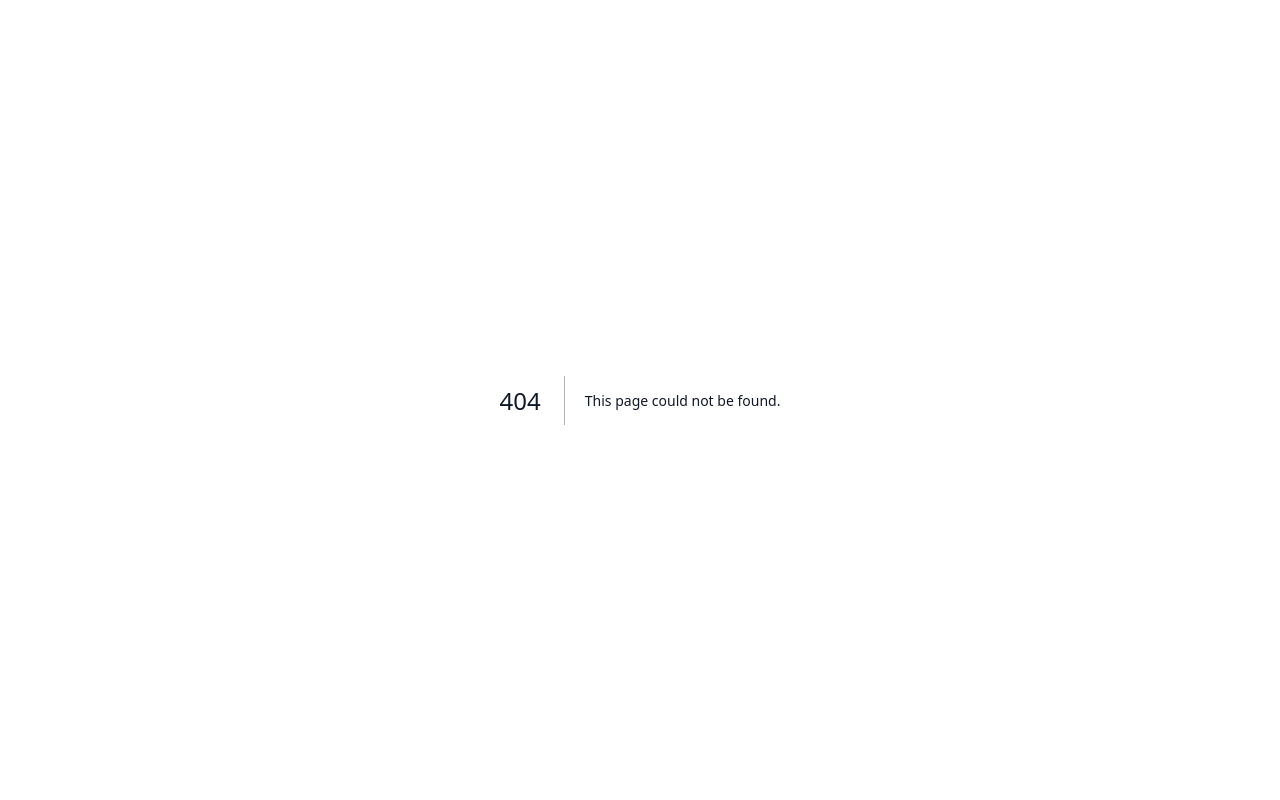
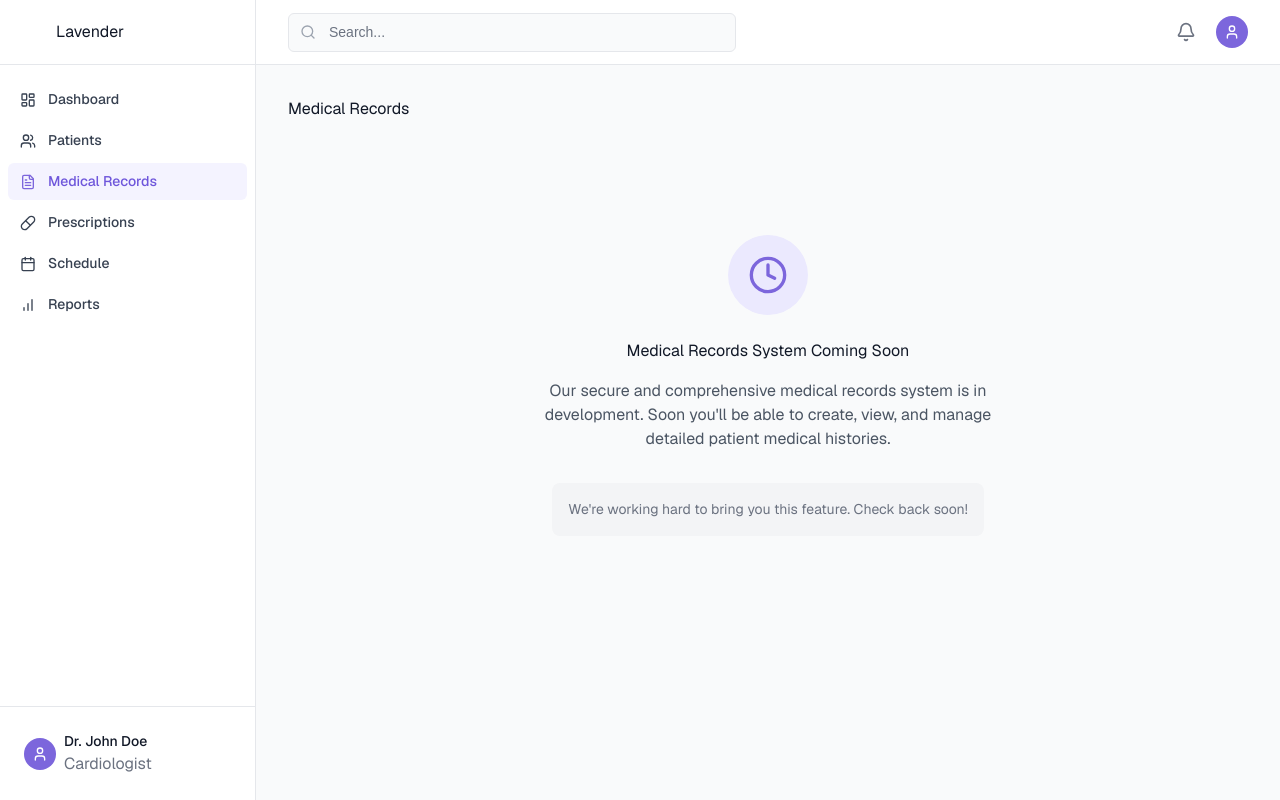
Before and after one commit to fisayorotibi/health-project, a Next.js app: page /medical-records in a window 1280 px wide. Before the commit this address had no page. Built offline with nearby package versions, Linux system fonts and the light colour scheme.

Commit message:
Add Coming Soon pages for unimplemented features

```diff
--- /dev/null
+++ b/src/app/medical-records/page.tsx
@@ -0,0 +1,37 @@
+'use client';
+
+import React, { useState, useEffect } from 'react';
+import dynamic from 'next/dynamic';
+import { Heading1 } from '@/components/ui/typography';
+
+// Dynamically import components that use browser APIs
+const DashboardLayout = dynamic(() => import('@/components/layout/DashboardLayout'), { ssr: false });
+const ComingSoon = dynamic(() => import('@/components/ui/ComingSoon'), { ssr: false });
+
+export default function MedicalRecordsPage() {
+  const [isMounted, setIsMounted] = useState(false);
+
+  useEffect(() => {
+    setIsMounted(true);
+  }, []);
+
+  // Prevent hydration errors by only rendering client-specific content after mounting
+  if (!isMounted) {
+    return null;
+  }
+
+  return (
+    <DashboardLayout>
+      <div className="space-y-6">
+        <div>
+          <Heading1>Medical Records</Heading1>
+        </div>
+
+        <ComingSoon
+          title="Medical Records System Coming Soon"
+          description="Our secure and comprehensive medical records system is in development. Soon you'll be able to create, view, and manage detailed patient medical histories."
+        />
+      </div>
+    </DashboardLayout>
+  );
+}
--- /dev/null
+++ b/src/app/patients/page.tsx
@@ -0,0 +1,37 @@
+'use client';
+
+import React, { useState, useEffect } from 'react';
+import dynamic from 'next/dynamic';
+import { Heading1 } from '@/components/ui/typography';
+
+// Dynamically import components that use browser APIs
+const DashboardLayout = dynamic(() => import('@/components/layout/DashboardLayout'), { ssr: false });
+const ComingSoon = dynamic(() => import('@/components/ui/ComingSoon'), { ssr: false });
+
+export default function PatientsPage() {
+  const [isMounted, setIsMounted] = useState(false);
+
+  useEffect(() => {
+    setIsMounted(true);
+  }, []);
+
+  // Prevent hydration errors by only rendering client-specific content after mounting
+  if (!isMounted) {
+    return null;
+  }
+
+  return (
+    <DashboardLayout>
+      <div className="space-y-6">
+        <div>
+          <Heading1>Patients</Heading1>
+        </div>
+
+        <ComingSoon
+          title="Patient Management Coming Soon"
+          description="Our comprehensive patient management system is under development. Soon you'll be able to add, view, and manage all your patients in one place."
+        />
+      </div>
+    </DashboardLayout>
+  );
+}
--- /dev/null
+++ b/src/app/prescriptions/page.tsx
@@ -0,0 +1,37 @@
+'use client';
+
+import React, { useState, useEffect } from 'react';
+import dynamic from 'next/dynamic';
+import { Heading1 } from '@/components/ui/typography';
+
+// Dynamically import components that use browser APIs
+const DashboardLayout = dynamic(() => import('@/components/layout/DashboardLayout'), { ssr: false });
+const ComingSoon = dynamic(() => import('@/components/ui/ComingSoon'), { ssr: false });
+
+export default function PrescriptionsPage() {
+  const [isMounted, setIsMounted] = useState(false);
+
+  useEffect(() => {
+    setIsMounted(true);
+  }, []);
+
+  // Prevent hydration errors by only rendering client-specific content after mounting
+  if (!isMounted) {
+    return null;
+  }
+
+  return (
+    <DashboardLayout>
+      <div className="space-y-6">
+        <div>
+          <Heading1>Prescriptions</Heading1>
+        </div>
+
+        <ComingSoon
+          title="Prescription Management Coming Soon"
+          description="Our advanced prescription management system is under development. Soon you'll be able to create, track, and manage patient prescriptions with ease."
+        />
+      </div>
+    </DashboardLayout>
+  );
+}
--- a/src/components/layout/DashboardLayout.tsx
+++ b/src/components/layout/DashboardLayout.tsx
@@ -112,10 +112,6 @@ const DashboardLayout: React.FC<DashboardLayoutProps> = ({ children }) => {
                     <div className="w-8 h-8 rounded-full bg-primary-500 dark:bg-gray-700 flex items-center justify-center text-white">
                       <User className="h-4 w-4" />
                     </div>
-                    <div className="hidden md:flex items-center">
-                      <SmallParagraph className="font-medium">Dr. John Doe</SmallParagraph>
-                      <ChevronDown className={`h-4 w-4 ml-1 transition-transform ${profileDropdownOpen ? 'rotate-180' : ''}`} />
-                    </div>
                   </button>
 
                   {/* Profile Dropdown Menu */}
--- /dev/null
+++ b/src/components/ui/ComingSoon.tsx
@@ -0,0 +1,32 @@
+import React from 'react';
+import { Heading1, Paragraph } from '@/components/ui/typography';
+import { Clock } from 'lucide-react';
+
+interface ComingSoonProps {
+  title?: string;
+  description?: string;
+}
+
+const ComingSoon: React.FC<ComingSoonProps> = ({
+  title = 'Coming Soon',
+  description = 'This feature is currently under development and will be available soon.'
+}) => {
+  return (
+    <div className="flex flex-col items-center justify-center min-h-[60vh] p-8 text-center">
+      <div className="w-20 h-20 rounded-full bg-primary-100 dark:bg-gray-800 flex items-center justify-center mb-6">
+        <Clock className="h-10 w-10 text-primary-500 dark:text-gray-300" />
+      </div>
+      <Heading1 className="mb-4 text-gray-900 dark:text-white">{title}</Heading1>
+      <Paragraph className="max-w-md text-gray-600 dark:text-gray-400">
+        {description}
+      </Paragraph>
+      <div className="mt-8 p-4 bg-gray-100 dark:bg-dark-surface rounded-lg">
+        <Paragraph className="text-sm text-gray-500 dark:text-gray-400">
+          We're working hard to bring you this feature. Check back soon!
+        </Paragraph>
+      </div>
+    </div>
+  );
+};
+
+export default ComingSoon;
```
